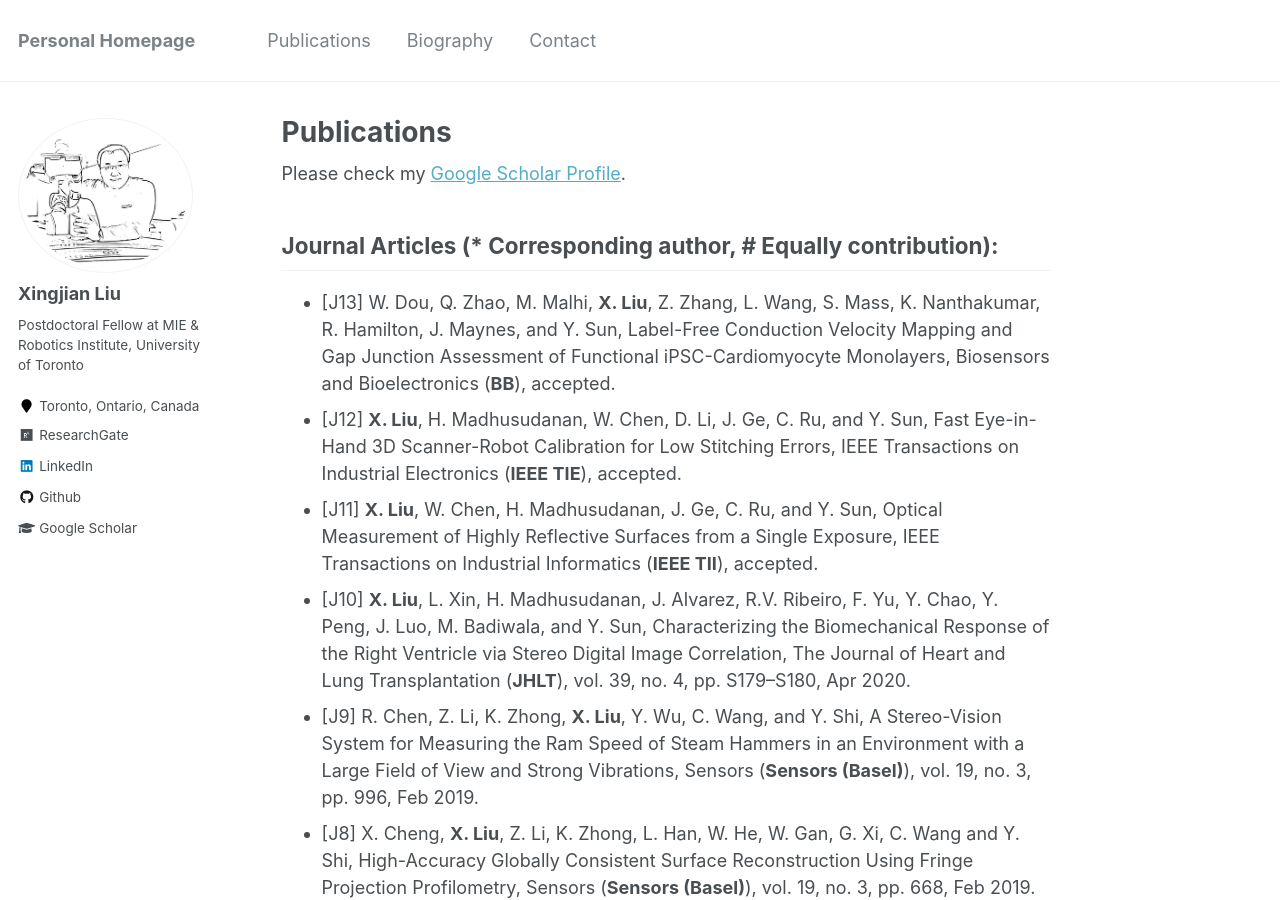
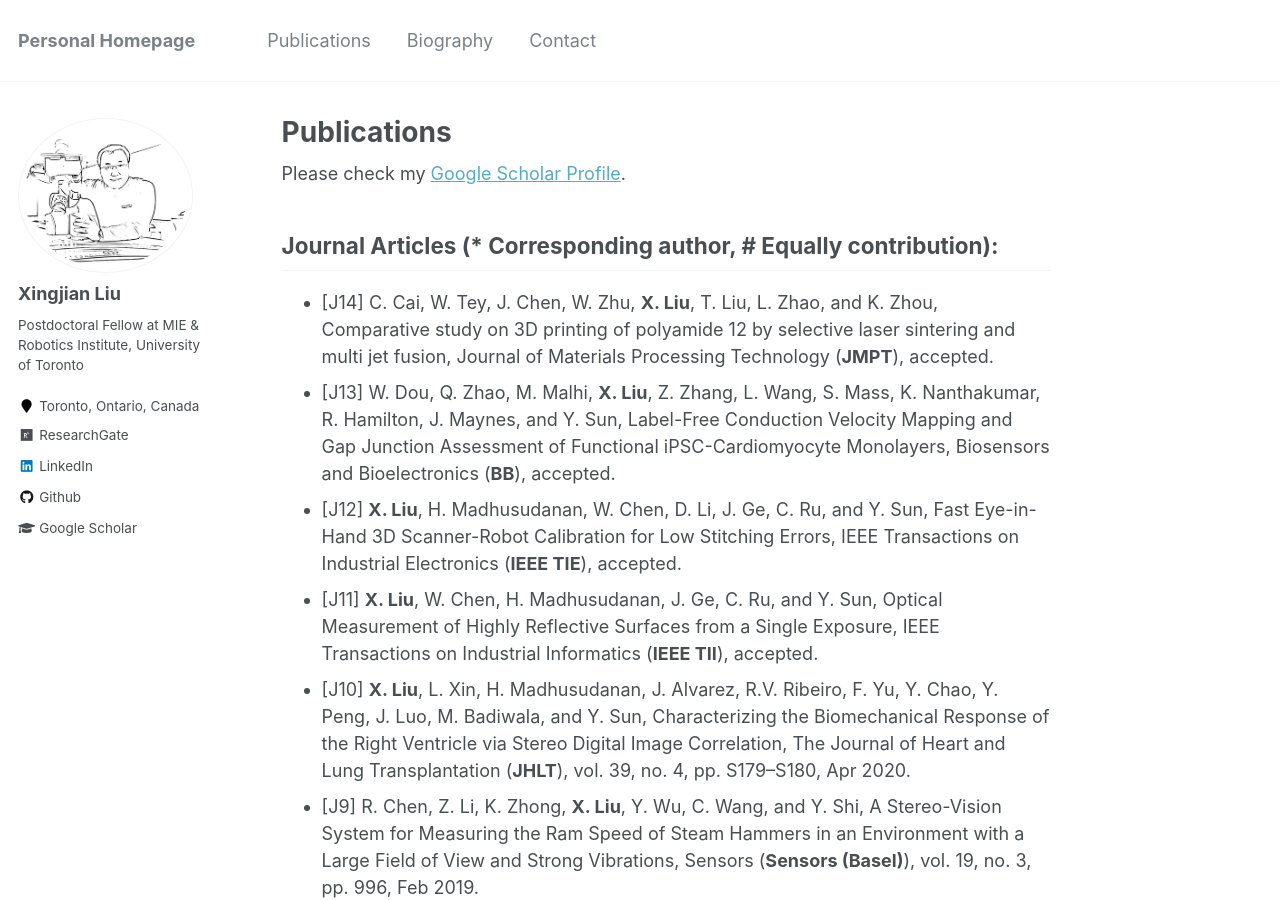
Before and after one commit to xingjianliu/xingjianliu.github.io, a Jekyll site: the page built from _pages/publications.md, in a window 1280 px wide and 900 px high. Built offline with Jekyll 4.4.1, drawn with Linux system fonts in a browser that asks for light colours.

Commit message:
Update publications.md

```diff
--- a/_pages/publications.md
+++ b/_pages/publications.md
@@ -5,6 +5,7 @@ author_profile: true
 ---
 Please check my [Google Scholar Profile](https://scholar.google.com/citations?user=8AIuzdwAAAAJ&hl=en&authuser=1).
 ## Journal Articles (* Corresponding author, # Equally contribution):
+- [J14] C. Cai, W. Tey, J. Chen, W. Zhu, **X. Liu**, T. Liu, L. Zhao, and K. Zhou, Comparative study on 3D printing of polyamide 12 by selective laser sintering and multi jet fusion, Journal of Materials Processing Technology  (**JMPT**), accepted.
 - [J13] W. Dou, Q. Zhao, M. Malhi, **X. Liu**, Z. Zhang, L. Wang, S. Mass, K. Nanthakumar, R. Hamilton, J. Maynes, and Y. Sun, Label-Free Conduction Velocity Mapping and Gap Junction Assessment of Functional iPSC-Cardiomyocyte Monolayers, Biosensors and Bioelectronics  (**BB**), accepted.
 - [J12] **X. Liu**, H. Madhusudanan, W. Chen, D. Li, J. Ge, C. Ru, and Y. Sun, Fast Eye-in-Hand 3D Scanner-Robot Calibration for Low Stitching Errors, IEEE Transactions on Industrial Electronics  (**IEEE TIE**), accepted.
 - [J11] **X. Liu**, W. Chen, H. Madhusudanan, J. Ge, C. Ru, and Y. Sun, Optical Measurement of Highly Reflective Surfaces from a Single Exposure, IEEE Transactions on Industrial Informatics  (**IEEE TII**), accepted.
```
